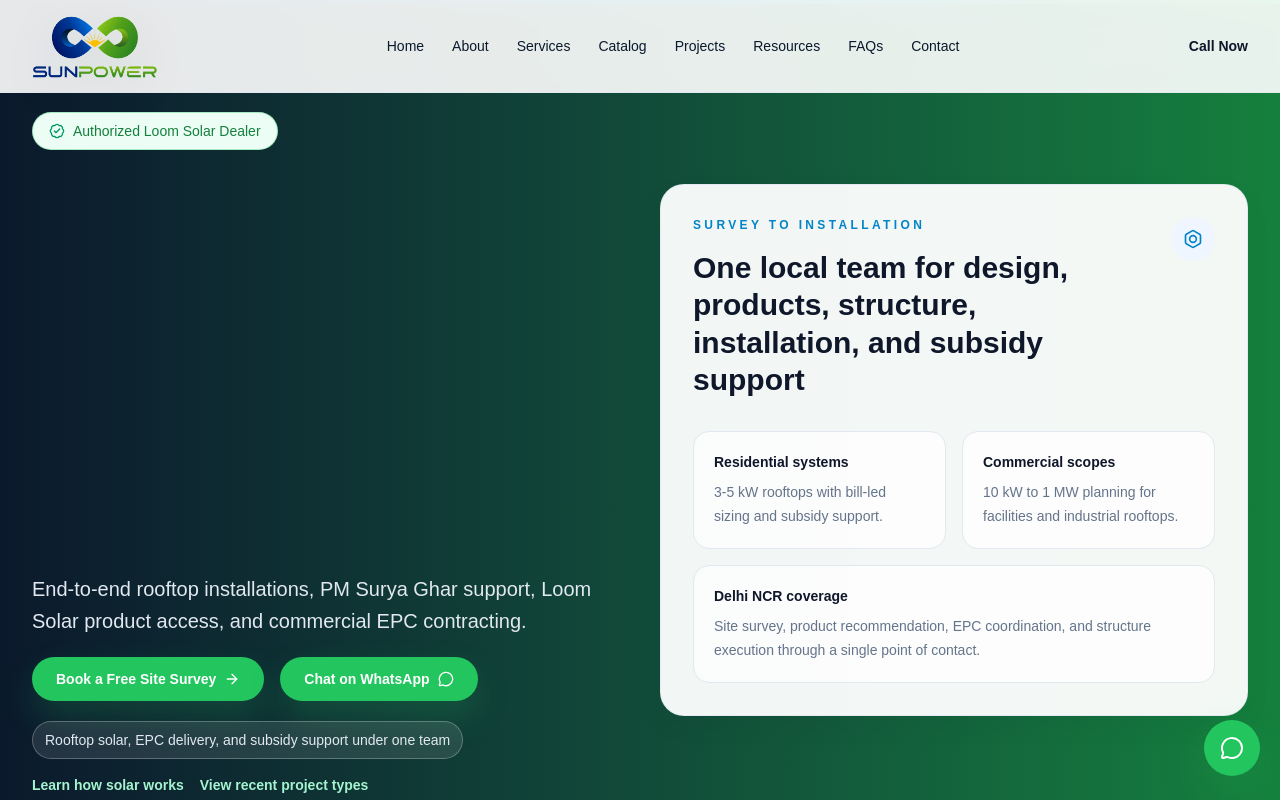
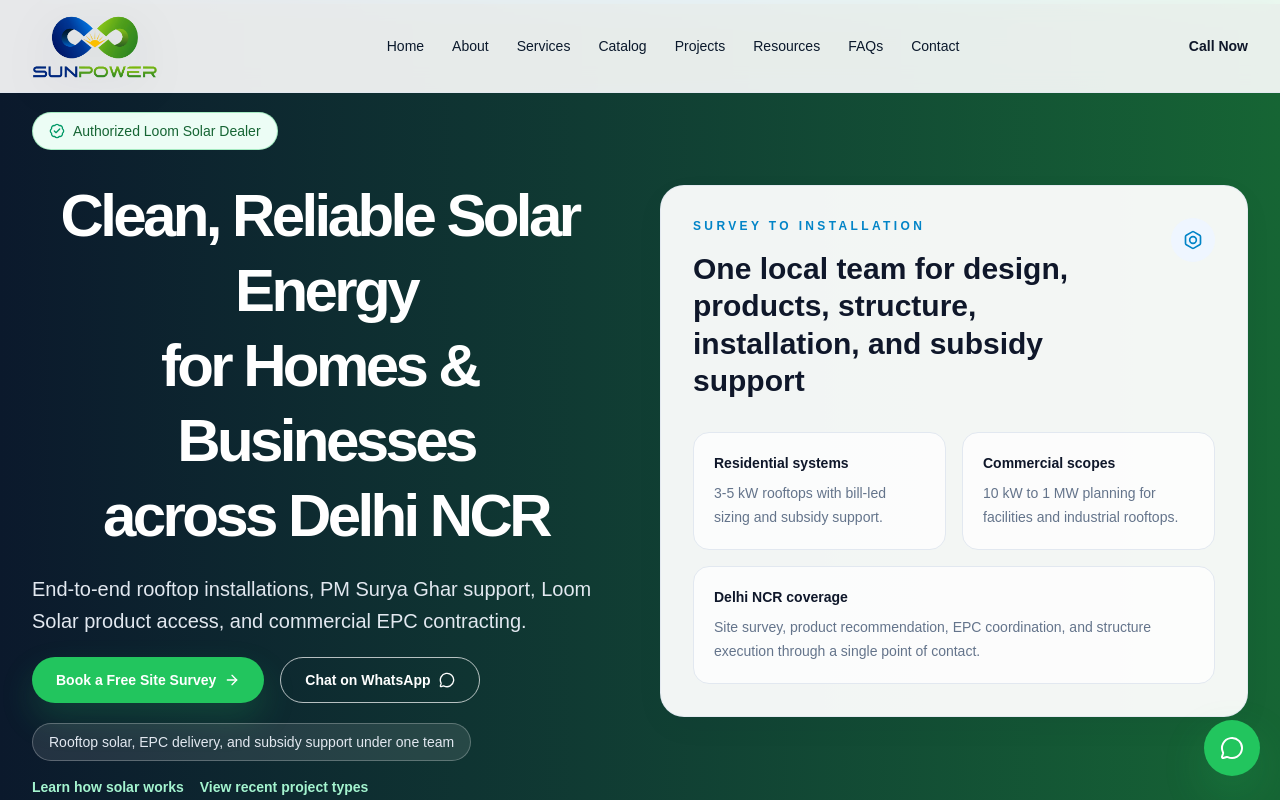
Before and after one commit to dhananjayvj/sunpower, a Next.js app: page / in a window 1280 px wide. Shown: the top 800 px of the page. Built offline with nearby package versions, Linux system fonts and the light colour scheme.

Commit message:
Refine hero gradient contrast and CTA hierarchy

```diff
--- a/src/app/globals.css
+++ b/src/app/globals.css
@@ -9,7 +9,7 @@
 :root {
   /* Brand Accents */
   --accent-green: #22c55e;
-  --accent-green-dark: #15803d;
+  --accent-green-dark: #166534;
   --accent-yellow: #f59e0b;
   --accent-blue-deep: #0b192c;
   --accent-blue: #0284c7;
--- a/src/components/sunpower-site.tsx
+++ b/src/components/sunpower-site.tsx
@@ -294,7 +294,7 @@ export function SunPowerSite() {
 
             <motion.div variants={fadeUp} className="space-y-5">
               <div className="mx-auto w-full max-w-5xl text-center">
-                <h1 className="bg-gradient-to-r from-blue-400 to-emerald-400 bg-clip-text text-3xl leading-tight font-semibold tracking-[-0.06em] text-transparent whitespace-normal md:text-5xl lg:text-6xl">
+                <h1 className="text-3xl leading-tight font-semibold tracking-[-0.06em] text-white whitespace-normal md:text-5xl lg:text-6xl">
                   <span className="block">
                     <TextAnimate animation="blurInUp" by="word" once>
                       Clean, Reliable Solar Energy
@@ -312,7 +312,7 @@ export function SunPowerSite() {
                   </span>
                 </h1>
               </div>
-              <p className="max-w-2xl text-pretty text-lg leading-8 text-slate-200 sm:text-xl">
+              <p className="max-w-2xl text-center text-pretty text-lg leading-8 text-slate-200 sm:text-xl lg:text-left">
                 End-to-end rooftop installations, PM Surya Ghar support, Loom Solar product access,
                 and commercial EPC contracting.
               </p>
@@ -321,14 +321,19 @@ export function SunPowerSite() {
                 Book a Free Site Survey
                 <ArrowRight className="h-4 w-4" />
               </a>
-              <a href={whatsappQuoteHref} target="_blank" rel="noreferrer" className="button-whatsapp">
+              <a
+                href={whatsappQuoteHref}
+                target="_blank"
+                rel="noreferrer"
+                className="inline-flex min-h-11 items-center gap-2 rounded-full border border-white/70 bg-transparent px-6 py-3 text-sm font-semibold text-white transition-colors hover:-translate-y-0.5 hover:bg-white/10 touch-manipulation focus-visible:outline-none focus-visible:ring-2 focus-visible:ring-white/80 focus-visible:ring-offset-2 focus-visible:ring-offset-accent-blue-deep"
+              >
                 Chat on WhatsApp
                 <MessageCircle className="h-4 w-4" />
               </a>
             </motion.div>
 
             <motion.div variants={fadeUp} className="flex flex-wrap items-center gap-4 text-sm text-slate-200">
-              <span className="rounded-full border border-white/25 bg-white/10 px-3 py-2">
+              <span className="rounded-full border border-white/25 bg-white/10 px-4 py-2 text-xs sm:text-sm">
                 Rooftop solar, EPC delivery, and subsidy support under one team
               </span>
               <a href="#resources" className="font-semibold text-emerald-200 underline-offset-4 hover:text-emerald-100 hover:underline">
```
